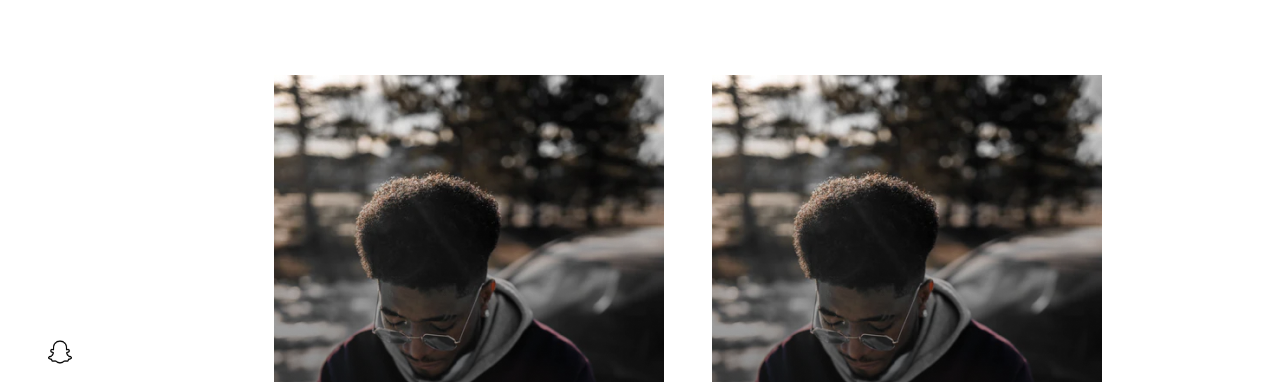
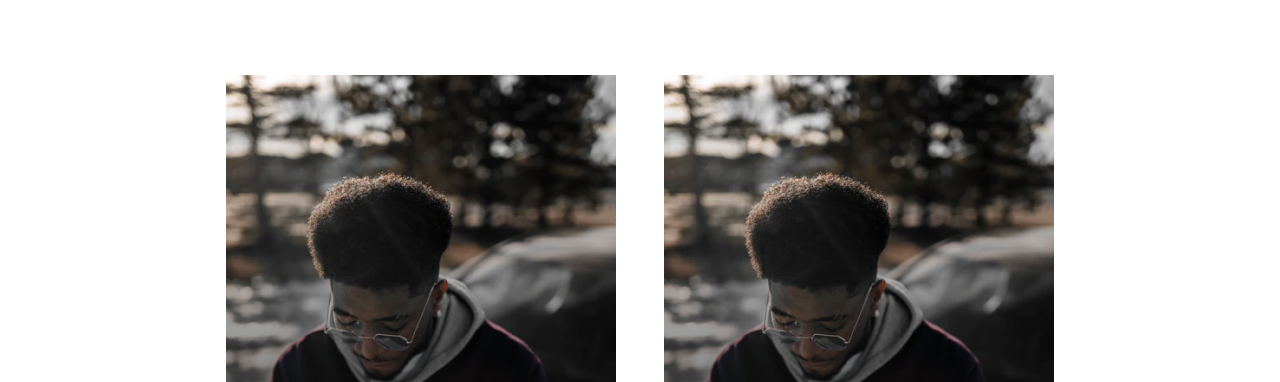
Before and after one commit to AchrafAsh/webrandneworld, a Gatsby site: page / in a window 1280 px wide. Shown: the top 382 px of the page. Built offline with nearby package versions, Linux system fonts and the light colour scheme; Gatsby itself is replaced by a stand-in of ours.

Commit message:
Hide the social links in home page

```diff
--- a/src/pages/index.jsx
+++ b/src/pages/index.jsx
@@ -6,7 +6,7 @@
 
 const IndexPage = () => {
     return (
-        <Layout title='Home'>
+        <Layout title='Home' hide>
             <div className='w-full h-full flex justify-center items-center'>
                 <div className='w-full flex flex-row justify-center items-center space-x-12'>
                     <Link to='/mazing-day'>
```
